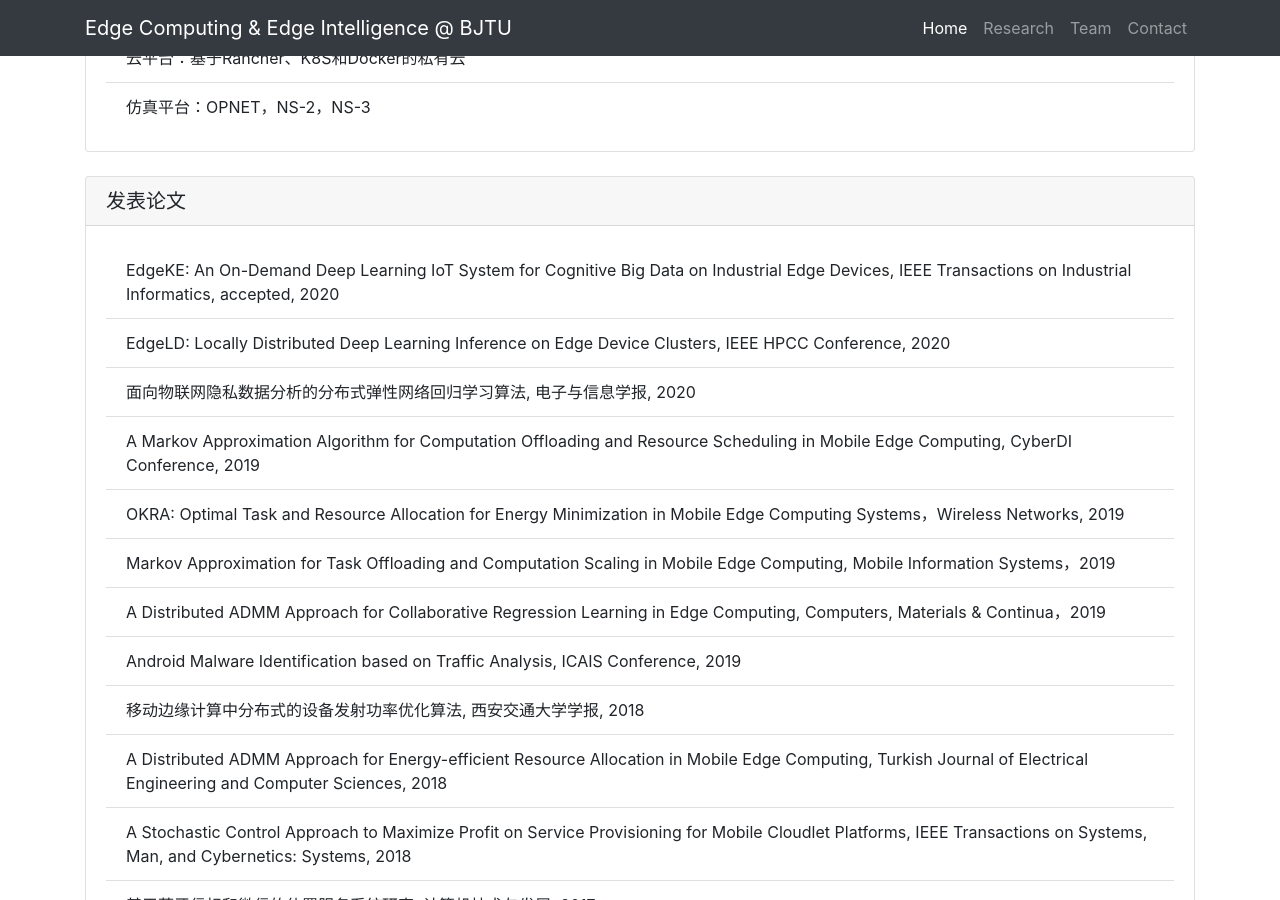
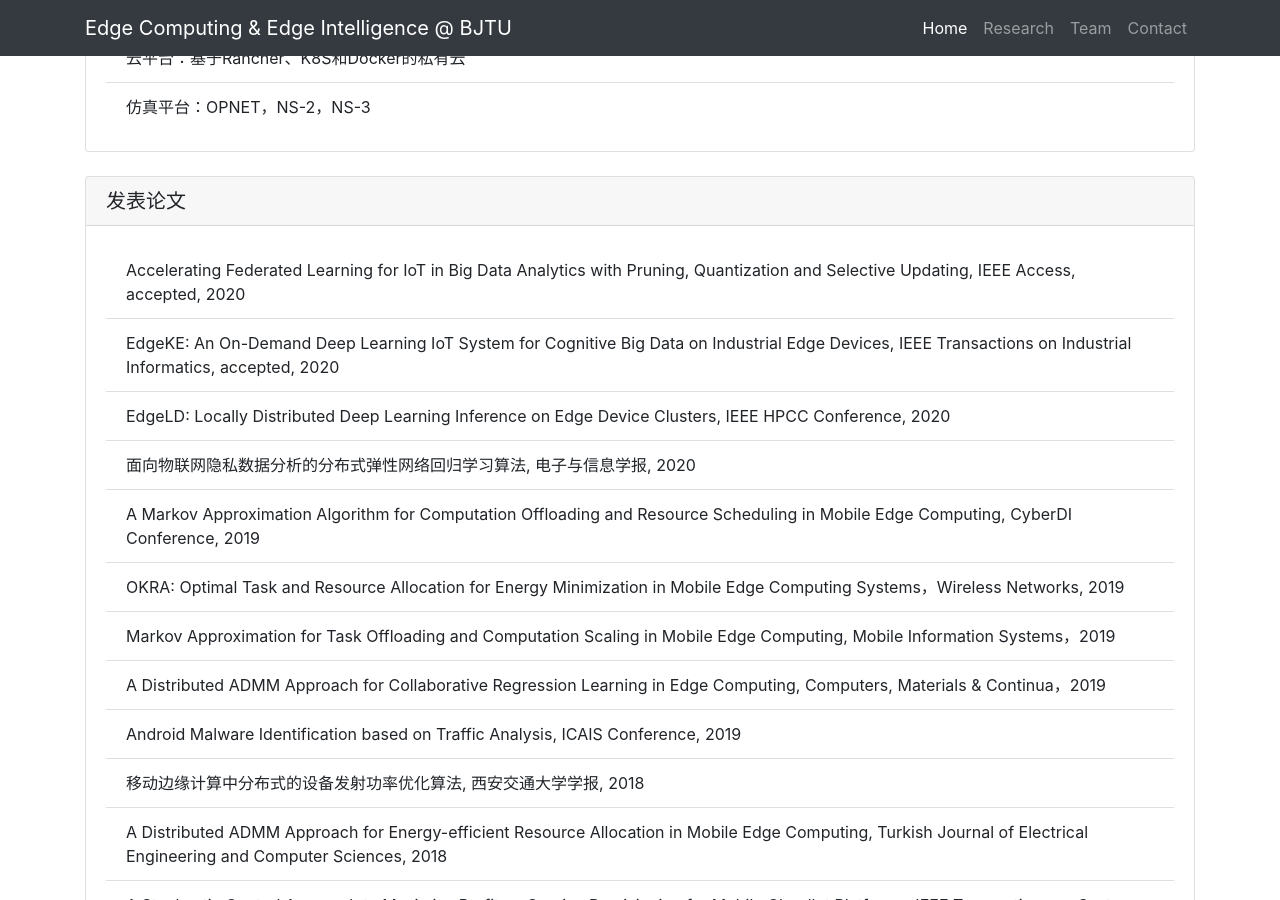
Before and after one commit to fangvv/Homepage, a Jekyll site: the page Edgecomp/index.html, which Jekyll copies as it is, in a window 1280 px wide and 900 px high, scrolled down 2326 px. Built offline with Jekyll 4.4.1, drawn with Linux system fonts in a browser that asks for light colours; comment, search, counter and statistics services are not loaded.

Commit message:
Signed-off-by: fangvv <fangvv@gmail.com>

```diff
--- a/Edgecomp/index.html
+++ b/Edgecomp/index.html
@@ -127,6 +127,7 @@
   <h5 class="card-header">发表论文</h5>
   <div class="card-body">
     <ul class="list-group list-group-flush">
+      <li class="list-group-item">Accelerating Federated Learning for IoT in Big Data Analytics with Pruning, Quantization and Selective Updating, IEEE Access, accepted, 2020</li>
       <li class="list-group-item">EdgeKE: An On-Demand Deep Learning IoT System for Cognitive Big Data on Industrial Edge Devices, IEEE Transactions on Industrial Informatics, accepted, 2020</li>
       <li class="list-group-item">EdgeLD: Locally Distributed Deep Learning Inference on Edge Device Clusters, IEEE HPCC Conference, 2020</li>
       <li class="list-group-item">面向物联网隐私数据分析的分布式弹性网络回归学习算法, 电子与信息学报, 2020</li>
```
